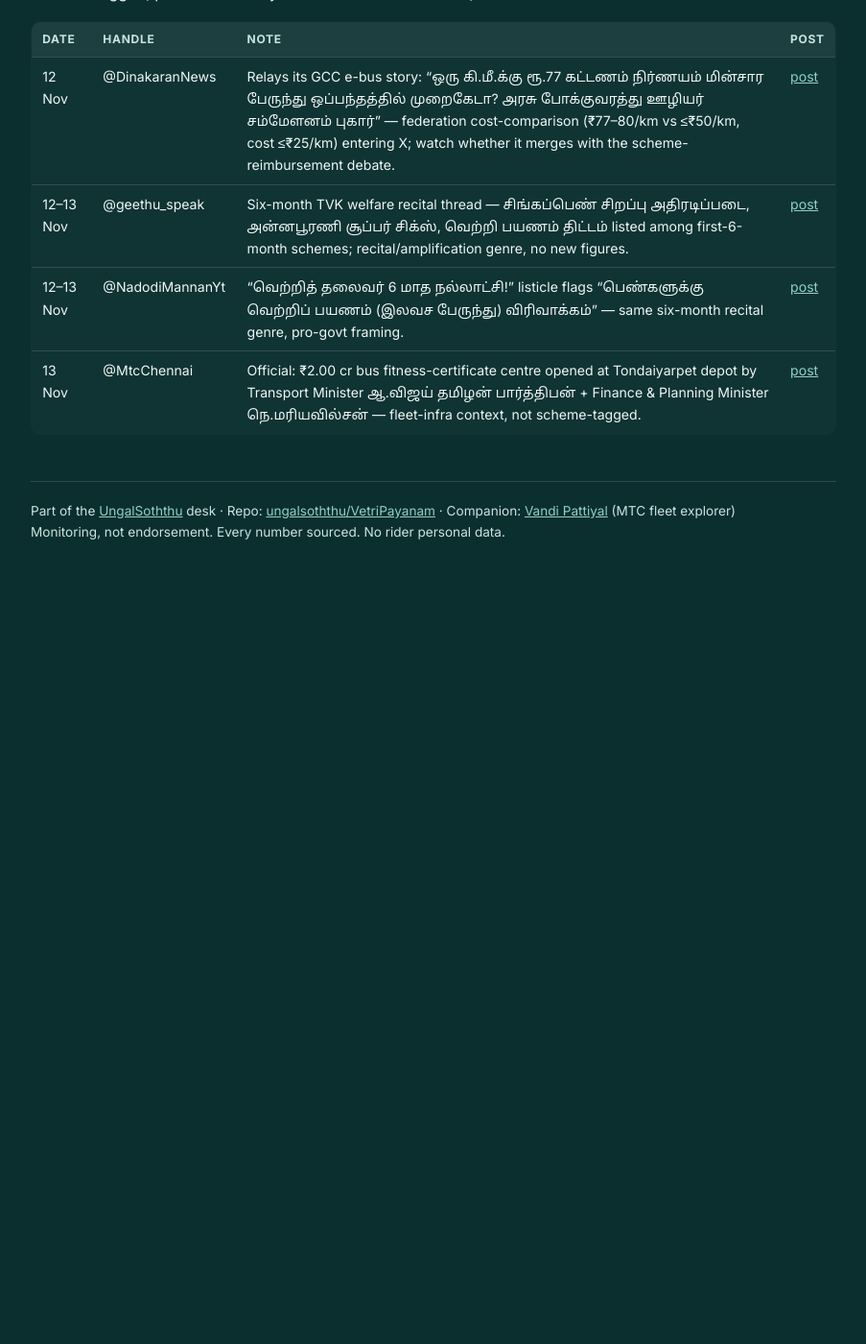
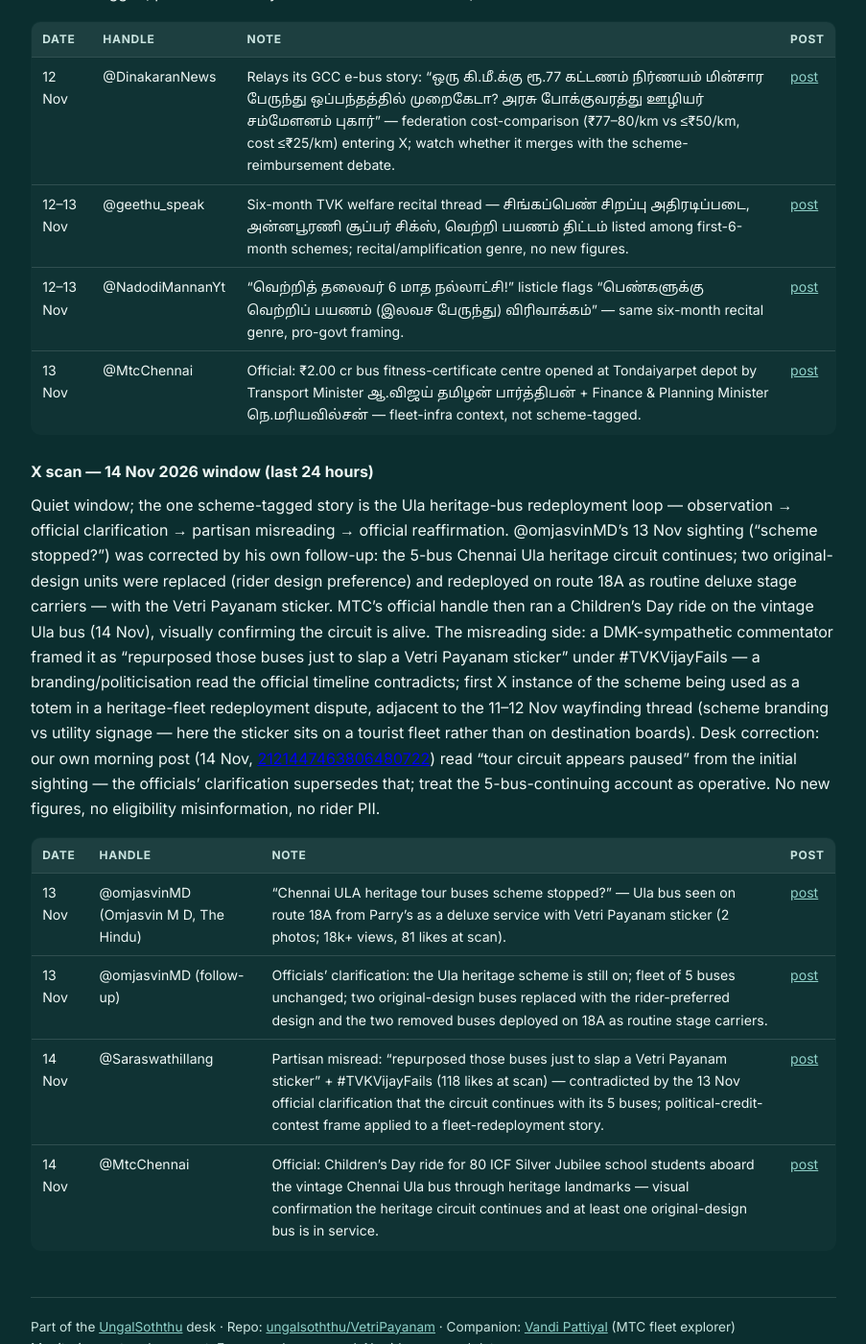
Before and after one commit to ungalsoththu/VetriPayanam, a Jekyll site: the page built from social/SOCIALLOG.md, in a window 1280 px wide and 1400 px high, scrolled down 21213 px. Shown: the whole window at 96% size, without its empty margins (188-1091 px from the left). Built offline with Jekyll 4.4.1, drawn with Linux system fonts in a browser that asks for light colours; before the commit the page ends 21843 px from its top, so only the background shows below that.

Commit message:
daily watch 2026-11-14: Ula heritage-bus redeployment loop (route 18A Vetri Payanam sticker, officials: 5-bus circuit continues) + partisan misread on X

```diff
--- a/data/metrics.csv
+++ b/data/metrics.csv
@@ -87,3 +87,5 @@ date,metric,value,unit,phase,source_url,note
 2026-11-09,stc_safety_infrastructure_sanction,17.99,crore_inr,context,https://www.cnbctv18.com/india/tamil-nadu-sanctions-%E2%82%B917-99-crore-for-gps-tracking-devices-panic-buttons-in-state-run-buses-20030664.htm,"CM Vijay sanctioned Rs17.99 cr for vehicle location tracking devices + panic buttons across all 8 STUs; AIS-140 compliant, Central Control Centre integration; follows 8 Sep Assembly announcement by Transport Minister A Vijay Tamilan Parthiban; published 20:41 IST (after the 9 Nov watch)"
 2026-11-09,vlt_vehicles_covered,13490,vehicles,context,https://www.cnbctv18.com/india/tamil-nadu-sanctions-%E2%82%B917-99-crore-for-gps-tracking-devices-panic-buttons-in-state-run-buses-20030664.htm,"vehicles across 8 transport corporations to get location tracking devices; enables real-time route-adherence monitoring (enforcement tool for service-discipline complaints in this ledger)"
 2026-11-09,panic_button_units,13776,units,context,https://www.cnbctv18.com/india/tamil-nadu-sanctions-%E2%82%B917-99-crore-for-gps-tracking-devices-panic-buttons-in-state-run-buses-20030664.htm,"emergency panic button units to be fitted; distress signals reach control room which coordinates with local police; framed especially for women and children's safety"
+2026-11-14,mtc_chennai_ula_heritage_fleet_buses,5,buses,context,https://x.com/omjasvinMD/status/2121191851806118319,"Chennai Ula (சென்னை ஊலா) heritage tourist circuit continues with 5 buses per officials' clarification relayed by The Hindu reporter on X; fleet count unchanged after the redeployment"
+2026-11-14,mtc_ula_buses_redeployed_route_18a,2,buses,context,https://x.com/omjasvinMD/status/2121162784625000920,"Two original-design Ula units replaced (rider design preference) and redeployed as routine deluxe stage carriers on route 18A from Parry's carrying the Vetri Payanam (வெற்றி பயணம்) sticker; X-first, count relayed in officials' follow-up"
--- a/social/SOCIALLOG.md
+++ b/social/SOCIALLOG.md
@@ -444,3 +444,14 @@ Moderate, recital-heavy window. The scheme-tagged flow on X is dominated by the
 | 12–13 Nov | @geethu_speak | Six-month TVK welfare recital thread — சிங்கப்பெண் சிறப்பு அதிரடிப்படை, அன்னபூரணி சூப்பர் சிக்ஸ், வெற்றி பயணம் திட்டம் listed among first-6-month schemes; recital/amplification genre, no new figures. | [post](https://x.com/geethu_speak/status/2120948051997233338) |
 | 12–13 Nov | @NadodiMannanYt | "வெற்றித் தலைவர் 6 மாத நல்லாட்சி!" listicle flags "பெண்களுக்கு வெற்றிப் பயணம் (இலவச பேருந்து) விரிவாக்கம்" — same six-month recital genre, pro-govt framing. | [post](https://x.com/NadodiMannanYt/status/2120793919265099999) |
 | 13 Nov | @MtcChennai | Official: ₹2.00 cr bus fitness-certificate centre opened at Tondaiyarpet depot by Transport Minister ஆ.விஜய் தமிழன் பார்த்திபன் + Finance & Planning Minister நெ.மரியவில்சன் — fleet-infra context, not scheme-tagged. | [post](https://x.com/MtcChennai/status/2121168816768180544) |
+
+### X scan — 14 Nov 2026 window (last 24 hours)
+
+Quiet window; the one scheme-tagged story is the Ula heritage-bus redeployment loop — observation → official clarification → partisan misreading → official reaffirmation. @omjasvinMD's 13 Nov sighting ("scheme stopped?") was corrected by his own follow-up: the 5-bus Chennai Ula heritage circuit continues; two original-design units were replaced (rider design preference) and redeployed on route 18A as routine deluxe stage carriers — with the Vetri Payanam sticker. MTC's official handle then ran a Children's Day ride on the vintage Ula bus (14 Nov), visually confirming the circuit is alive. The misreading side: a DMK-sympathetic commentator framed it as "repurposed those buses just to slap a Vetri Payanam sticker" under #TVKVijayFails — a branding/politicisation read the official timeline contradicts; first X instance of the scheme being used as a totem in a heritage-fleet redeployment dispute, adjacent to the 11–12 Nov wayfinding thread (scheme branding vs utility signage — here the sticker sits on a tourist fleet rather than on destination boards). Desk correction: our own morning post (14 Nov, [2121447463806480722](https://x.com/UngalSoththu/status/2121447463806480722)) read "tour circuit appears paused" from the initial sighting — the officials' clarification supersedes that; treat the 5-bus-continuing account as operative. No new figures, no eligibility misinformation, no rider PII.
+
+| Date | Handle | Note | Post |
+| --- | --- | --- | --- |
+| 13 Nov | @omjasvinMD (Omjasvin M D, The Hindu) | "Chennai ULA heritage tour buses scheme stopped?" — Ula bus seen on route 18A from Parry's as a deluxe service with Vetri Payanam sticker (2 photos; 18k+ views, 81 likes at scan). | [post](https://x.com/omjasvinMD/status/2121162784625000920) |
+| 13 Nov | @omjasvinMD (follow-up) | Officials' clarification: the Ula heritage scheme is still on; fleet of 5 buses unchanged; two original-design buses replaced with the rider-preferred design and the two removed buses deployed on 18A as routine stage carriers. | [post](https://x.com/omjasvinMD/status/2121191851806118319) |
+| 14 Nov | @SaraswathiIlang | Partisan misread: "repurposed those buses just to slap a Vetri Payanam sticker" + #TVKVijayFails (118 likes at scan) — contradicted by the 13 Nov official clarification that the circuit continues with its 5 buses; political-credit-contest frame applied to a fleet-redeployment story. | [post](https://x.com/SaraswathiIlang/status/2121517440945254515) |
+| 14 Nov | @MtcChennai | Official: Children's Day ride for 80 ICF Silver Jubilee school students aboard the vintage Chennai Ula bus through heritage landmarks — visual confirmation the heritage circuit continues and at least one original-design bus is in service. | [post](https://x.com/MtcChennai/status/2121518246587511040) |
```
Also changed, not shown: news/NEWSLOG.md (+1 -0 lines).
